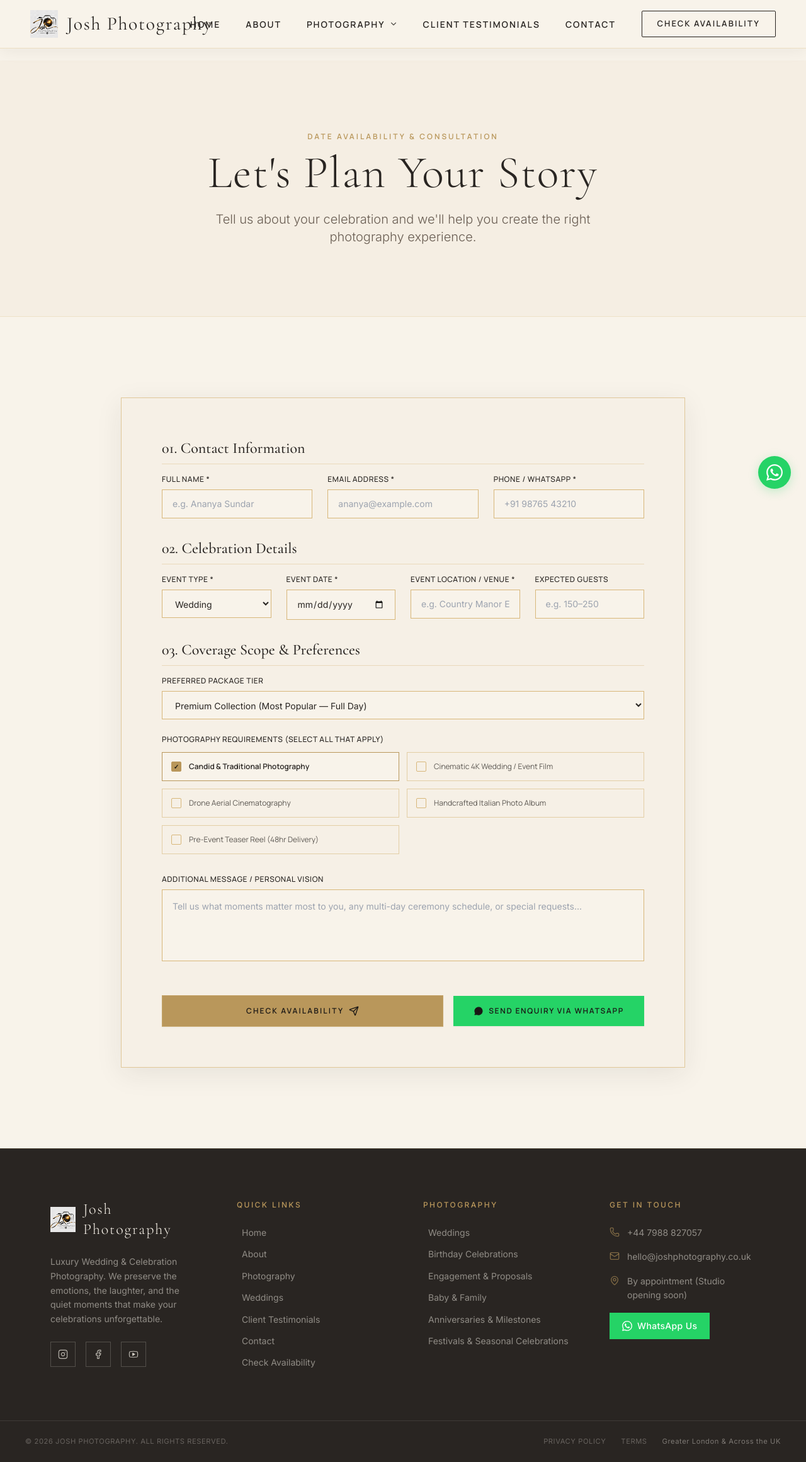
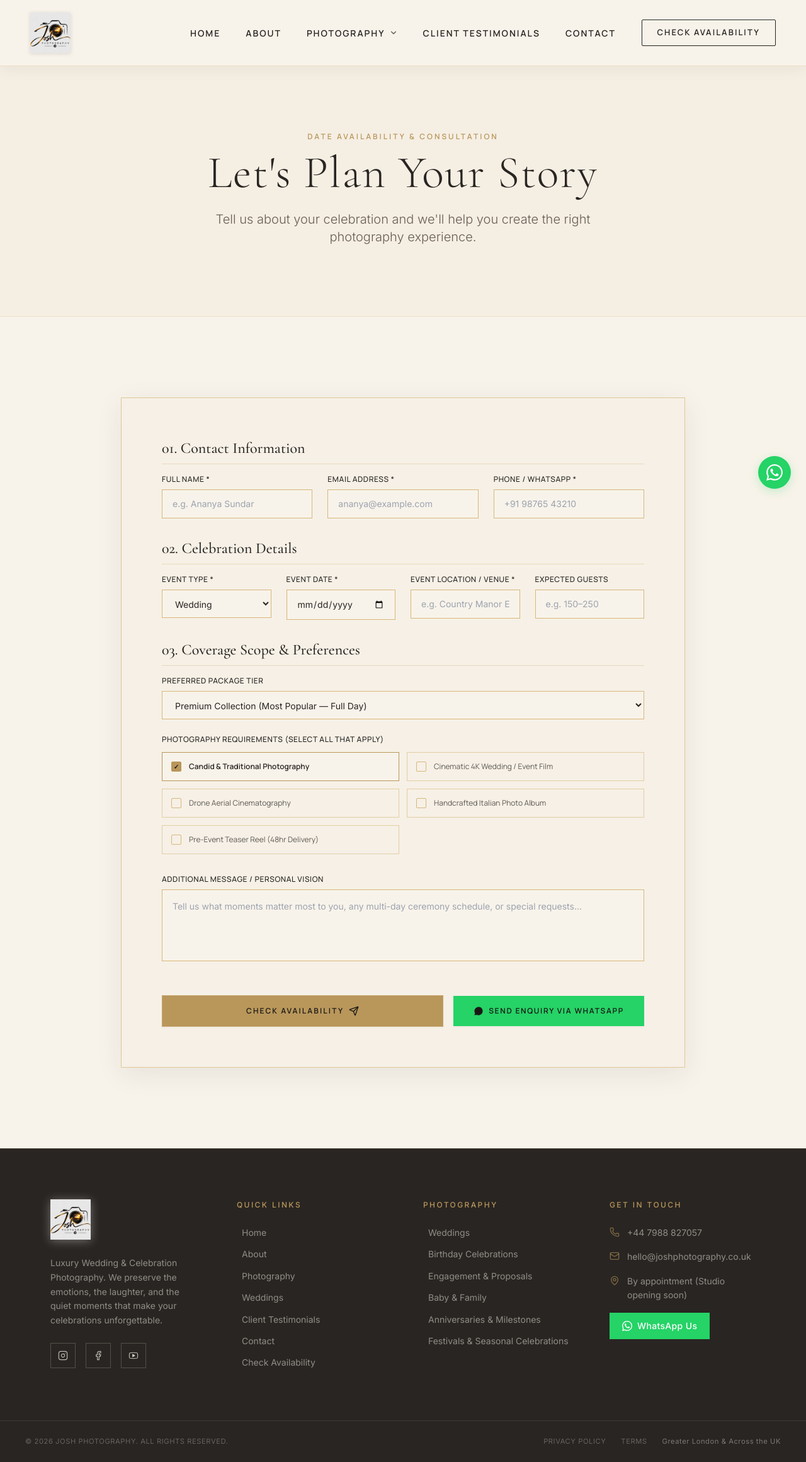
Before and after one commit to Josh-Photography/Josh-Photography-Website, a React (Vite) app: page /check-availability in a window 1280 px wide. Shown: the whole page at 63% size. Built offline with nearby package versions, Linux system fonts and the light colour scheme; a web font is replaced by a local one.

Commit message:
Neatly place Josh Photography logo mark in navbar, footer, and admin panel with clean sizing and no duplicate text

```diff
--- a/admin.html
+++ b/admin.html
@@ -2,7 +2,7 @@
 <html lang="en">
   <head>
     <meta charset="UTF-8" />
-    <link rel="icon" type="image/png" href="/LOGO.png" />
+    <link rel="icon" type="image/png" href="/logo.png" />
     <meta name="viewport" content="width=device-width, initial-scale=1.0" />
     <title>Admin Panel | Josh Photography</title>
     <link rel="preconnect" href="https://fonts.googleapis.com">
--- a/index.html
+++ b/index.html
@@ -2,7 +2,7 @@
 <html lang="en">
   <head>
     <meta charset="UTF-8" />
-    <link rel="icon" type="image/png" href="/LOGO.png" />
+    <link rel="icon" type="image/png" href="/logo.png" />
     <meta name="viewport" content="width=device-width, initial-scale=1.0" />
     <meta name="description" content="Josh Photography — Elegant, warm, and cinematic wedding and celebration photography. Timeless moments and authentic storytelling." />
     <title>Josh Photography | Weddings & Celebrations</title>
--- a/src/admin/AdminApp.jsx
+++ b/src/admin/AdminApp.jsx
@@ -93,8 +93,7 @@ function Login({ onLogin }) {
         animate={{ opacity: 1, y: 0 }}
       >
         <div className="admin-login__header">
-          <img src="/LOGO.png" alt="Josh Photography" className="admin-login__icon" />
-          <h1>Josh Photography</h1>
+          <img src="/logo.png" alt="Josh Photography" className="admin-login__icon" />
           <p>Admin Panel</p>
         </div>
 
@@ -1410,8 +1409,7 @@ function Dashboard({ token, onLogout }) {
       {/* Sidebar */}
       <aside className="admin-sidebar">
         <div className="admin-sidebar__header">
-          <img src="/LOGO.png" alt="Josh Photography" className="admin-sidebar__icon" />
-          <span>Josh Photography</span>
+          <img src="/logo.png" alt="Josh Photography" className="admin-sidebar__icon" />
         </div>
 
         <nav className="admin-nav">
--- a/src/components/Footer/Footer.jsx
+++ b/src/components/Footer/Footer.jsx
@@ -29,15 +29,12 @@ export default function Footer() {
           <div className="grid grid-cols-1 md:grid-cols-2 lg:grid-cols-4 gap-12 lg:gap-16">
             {/* Brand Column */}
             <div className="lg:col-span-1">
-              <Link to="/" className="inline-flex items-center gap-3 mb-6 group">
+              <Link to="/" className="inline-block mb-5 group">
                 <img
-                  src="/LOGO.png"
+                  src="/logo.png"
                   alt={siteConfig.studioName}
-                  className="h-10 w-auto object-contain transition-transform duration-300 group-hover:scale-105"
+                  className="h-14 sm:h-16 w-auto object-contain transition-transform duration-300 group-hover:scale-105 filter drop-shadow-[0_2px_8px_rgba(255,255,255,0.35)]"
                 />
-                <h3 className="font-serif text-2xl font-light text-ivory tracking-[0.08em]">
-                  {siteConfig.studioName}
-                </h3>
               </Link>
               <p className="text-body-sm text-ivory/50 leading-relaxed mb-6">
                 {siteConfig.shortDescription}. We preserve the emotions, the laughter,
--- a/src/components/Navbar/Navbar.jsx
+++ b/src/components/Navbar/Navbar.jsx
@@ -121,23 +121,19 @@ export default function Navbar() {
           <div className="flex-1 flex items-center justify-start min-w-0">
             <Link
               to="/"
-              className="group flex items-center gap-3 sm:gap-3.5"
+              className="group flex items-center py-1"
               aria-label={`${siteConfig.studioName} - Home`}
             >
               <img
-                src="/LOGO.png"
+                src="/logo.png"
                 alt={siteConfig.studioName}
-                className="h-9 sm:h-11 w-auto object-contain transition-transform duration-300 group-hover:scale-105"
+                className={`h-11 sm:h-14 lg:h-16 w-auto object-contain transition-all duration-300 group-hover:scale-105 ${
+                  isLightMode
+                    ? 'drop-shadow-[0_1px_3px_rgba(0,0,0,0.12)]'
+                    : 'drop-shadow-[0_2px_8px_rgba(255,255,255,0.45)] drop-shadow-[0_4px_16px_rgba(0,0,0,0.8)]'
+                }`}
               />
-              <span
-                className={`font-serif text-2xl sm:text-3xl lg:text-[1.85rem] tracking-[0.06em] whitespace-nowrap transition-colors duration-300 font-normal ${
-                  isLightMode
-                    ? 'text-charcoal'
-                    : 'text-ivory drop-shadow-[0_2px_4px_rgba(0,0,0,0.7)]'
-                }`}
-              >
-                {siteConfig.studioName}
-              </span>
+              <span className="sr-only">{siteConfig.studioName}</span>
             </Link>
           </div>
 
@@ -272,17 +268,19 @@ export default function Navbar() {
             className="fixed inset-0 z-[60] bg-ivory flex flex-col"
           >
             {/* Mobile Header Bar */}
-            <div className="flex items-center justify-between px-6 py-5 border-b border-[#D8B77A]/30">
-              <div className="flex items-center gap-3">
+            <div className="flex items-center justify-between px-6 py-4 border-b border-[#D8B77A]/30">
+              <Link
+                to="/"
+                onClick={() => setIsMobileOpen(false)}
+                className="flex items-center"
+                aria-label={siteConfig.studioName}
+              >
                 <img
-                  src="/LOGO.png"
+                  src="/logo.png"
                   alt={siteConfig.studioName}
-                  className="h-8 w-auto object-contain"
+                  className="h-10 sm:h-12 w-auto object-contain drop-shadow-[0_1px_3px_rgba(0,0,0,0.15)]"
                 />
-                <span className="font-serif text-2xl text-charcoal font-medium tracking-[0.06em]">
-                  {siteConfig.studioName}
-                </span>
-              </div>
+              </Link>
               <button
                 onClick={() => setIsMobileOpen(false)}
                 className="p-2 text-charcoal hover:text-gold"
--- a/src/components/Navigation/Navigation.jsx
+++ b/src/components/Navigation/Navigation.jsx
@@ -77,11 +77,10 @@ export function Navigation() {
             whileTap={{ scale: 0.98 }}
           >
             <img
-              src="/LOGO.png"
+              src="/logo.png"
               alt={studioInfo.name}
               className="nav__logo-image"
             />
-            <span className="nav__logo-text">{studioInfo.name}</span>
           </motion.a>
 
           <nav className="nav__links">
```
Also changed, not shown: src/admin/admin.css (+10 -7 lines), 2 other files (tests, documents, lock files or other folders).
